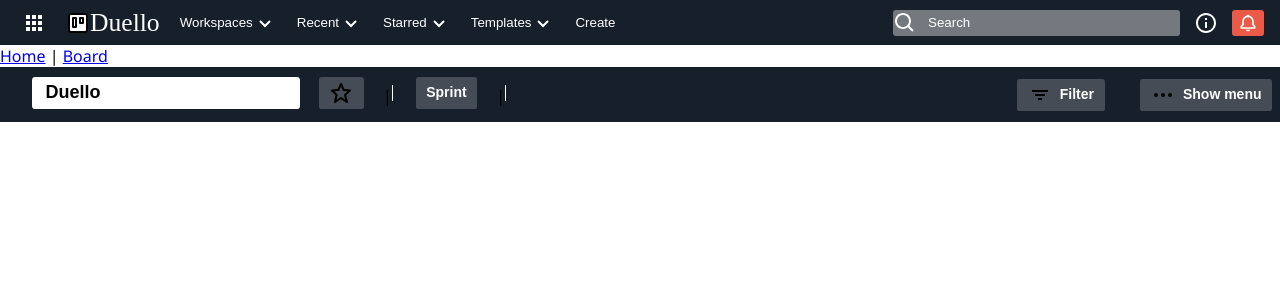
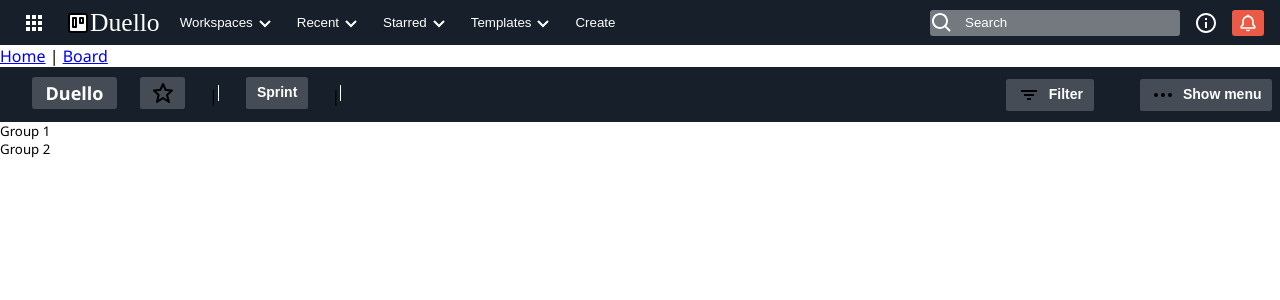
Before and after one commit to syntaxcat/duellofrontend, a Vue app: page /#/board in a window 1280 px wide. Shown: the top 300 px of the page. Built offline with nearby package versions, Linux system fonts and the light colour scheme; a web font is replaced by a local one.

Commit message:
did v-for on groups

```diff
--- /dev/null
+++ b/src/components/board-group.vue
@@ -0,0 +1,21 @@
+<template>
+  <section class="board-group">
+      <h1>{{group.title}}</h1>
+  </section>
+</template>
+
+<script>
+export default {
+  props:{
+    group:{
+      type: Object,
+      required: true
+    }
+  }
+
+}
+</script>
+
+<style>
+
+</style>
--- a/src/components/board-header.vue
+++ b/src/components/board-header.vue
@@ -8,7 +8,8 @@
           v-model="boardName"
           v-if="isEditing"
           @blur="isEditing = !isEditing"
-          :style="width"
+          :size="width"
+
         />
         <div v-if="!isEditing" @click="editMode">{{ boardName }}</div>
       </div>
@@ -49,7 +50,7 @@
   data() {
     return {
       boardName: "Duello",
-      isEditing: true,
+      isEditing: false,
       isFull: false,
     };
   },
@@ -67,9 +68,7 @@
       return this.isFull ? "full-star" : "empty-star";
     },
     width(){
-      return {
-        'max-width': `calc(10% - em(${this.boardName.length*2}px))`
-      }
+      return this.boardName.length
     }
   },
 };
--- a/src/services/boardService.service.js
+++ b/src/services/board.service.js
@@ -1,7 +1,7 @@
 import { storageService } from "./storage.service";
 
 export const boardService = {
-    // query,
+    query,
     // remove,
     // add,
     // update
@@ -11,6 +11,10 @@
 var gBoard;
 
 _createBoard()
+
+async function query(){
+        return await storageService.query(BOARD_KEY)
+}
 
 async function _createBoard() {
     try {
--- a/src/store/index.js
+++ b/src/store/index.js
@@ -1,5 +1,5 @@
 import { createStore } from 'vuex'
-import { boardStore } from './modules/boardStore.js'
+import { boardStore } from './modules/board.store.js'
 
 // create a store instance
 const store = createStore({
--- /dev/null
+++ b/src/store/modules/board.store.js
@@ -0,0 +1,29 @@
+import { boardService } from '../../services/board.service'
+
+export const boardStore = {
+    state: {
+        board: boardService.query(),
+    },
+    getters: {
+        board(state) {
+            return state.board
+        }
+    },
+    mutations: {
+        setBoard(state, {board}){
+            state.board = board
+        }
+    },
+    actions: {
+        async loadBoard({ commit }) {
+            try {
+                const board = await boardService.query()
+                commit({ type: 'setBoard', board })
+                return board
+            } catch (err) {
+                console.log(err);
+            }
+        }
+
+    }
+}
--- a/src/store/modules/boardStore.js
+++ /dev/null
@@ -1,17 +0,0 @@
-import { boardService } from '../../services/boardService.service'
-
-export const boardStore = {
-    state: {
-
-    },
-    getters: {
-
-    },
-    mutations: {
-
-    },
-    actions: {
-
-
-    }
-}
--- a/src/styles/basic/_base.scss
+++ b/src/styles/basic/_base.scss
@@ -1,5 +1,6 @@
 * {
     margin: 0;
+    box-sizing: border-box;
 }
 
 html{
--- a/src/styles/components/_board-header.scss
+++ b/src/styles/components/_board-header.scss
@@ -37,7 +37,7 @@
     .board-name {
       display: flex;
       align-items: center;
-      margin: 0 em(4px) em(4px) em(32px);
+      margin: 0 rem(4px) rem(4px) rem(32px);
       padding: 0;
       div {
         overflow: hidden;
@@ -54,7 +54,7 @@
             lh(32px, 18px),
           ),
           $size: (
-            em(18px),
+            rem(18px),
           )
         );
         font-weight: 700;
@@ -62,14 +62,17 @@
 
       input {
         // max-width: calc(100% - em(24px));
-        font-size: em(18px);
+        // width: 70%;
+        font-size: rem(18px);
         font-weight: 700;
         height: rem(32px);
         border: 0;
         padding: 0 em(12px);
         border-radius: em(3px);
+        text-align: center;
 
         &:focus-visible {
+          padding: 0;
           color: $clr6;
           outline: none;
           box-shadow: 0 0 3px 2px $outline;
--- a/src/views/main-board.vue
+++ b/src/views/main-board.vue
@@ -1,16 +1,34 @@
 <template>
   <section class="main-board">
-    <mainHeader />
-    <boardHeader />
-    <section class="groups-container"></section>
+    <main-header />
+    <board-header />
+
+    <section class="groups-container" v-if="board">
+      <div class="group" v-for="group in board.groups" :key="group.id">
+        <board-group :group="group" />
+      </div>
+    </section>
   </section>
 </template>
 
 <script>
-  import boardHeader from "../components/board-header.vue";
-  import mainHeader from "../components/main-header.vue";
+import boardHeader from "../components/board-header.vue";
+import mainHeader from "../components/main-header.vue";
+import boardGroup from "../components/board-group.vue";
 
-  export default {
-    components: { boardHeader, mainHeader },
-  };
+export default {
+  data() {
+    return {
+      board: null,
+    };
+  },
+  async created() {
+    const board = await this.$store.dispatch({ type: "loadBoard" });
+    this.board = board[0];
+    console.log(this.board);
+  },
+  computed: {},
+  methods: {},
+  components: { boardHeader, mainHeader, boardGroup },
+};
 </script>
```
